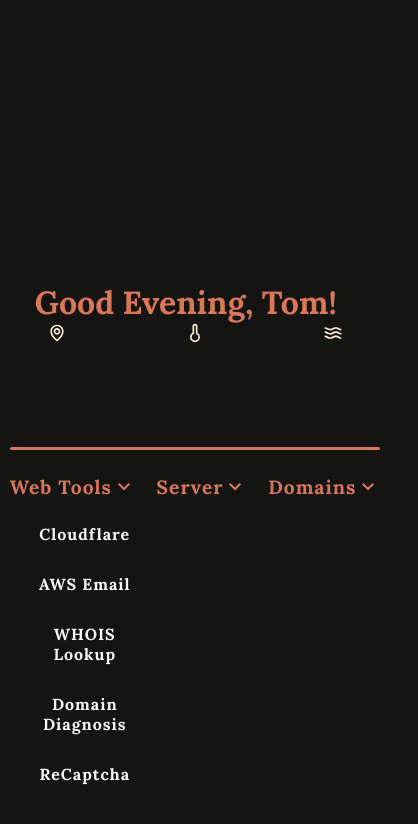
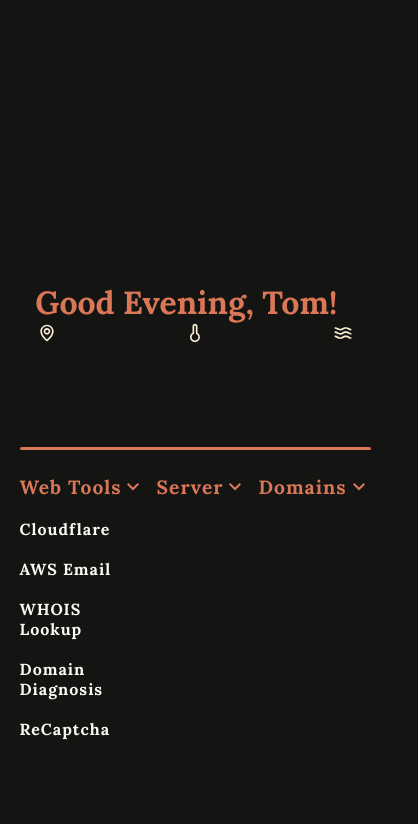
Before and after one commit to GrandpaTomcode/startpage, a website built with Vite: page index.html in a window 390 px wide. Both pictures are taken after a click on the item "Web Tools". Shown: the whole page, 418 px wide, since content can reach past the window. Built offline with nearby package versions, Linux system fonts and the light colour scheme; no server answers.

Commit message:
More changes

```diff
--- a/style.css
+++ b/style.css
@@ -23,7 +23,7 @@ body {
 a {
     width: 100%;
     height: 100%;
-    padding: 15px;
+    padding: 10px;
     color: #faf9f5;
     text-decoration: none;
 }
@@ -136,7 +136,7 @@ a {
     visibility: hidden;
     position: absolute;
     top: 100%;
-    left: 0;
+    left: -20px;
     margin-top: 10px;
     padding-left: 0px;
     font-size: 16px;
@@ -149,7 +149,7 @@ a {
 
 .dropdownMenu li {
     display: flex;
-    width: 150px;
+    width: 130px;
     border-radius: 5.5px;
     text-decoration: none;
 }
@@ -193,24 +193,13 @@ a {
         width: 50%;
     }
 }
-
-@media (max-width: 700px) {
-    html {
-        width: 100%;
-    }
-    body {
-        width: 100%;
-    }
-    .container {
-        width: 95%;
-        text-align: center;
-    }
-    .title {
-        width: 95%;
+@media (max-width: 800px) {
+    .weatherContainer {
+        width: 80%;
     }
 }
 
-@media (max-width: 500px) {
+@media (max-width: 600px) {
     html {
         width: 100%;
     }
@@ -218,11 +207,14 @@ a {
         width: 100%;
     }
     .weatherContainer {
-        width: 80%;
+        width: 90%;
     }
     .container {
-        width: 95%;
-        text-align: center;
+        width: 90%;
+    }
+    .dropdownMenu {
+        top: 100%;
+        left: -10px;
     }
     .title {
         width: 95%;
```
Also changed, not shown: .zed/settings.json (added).
